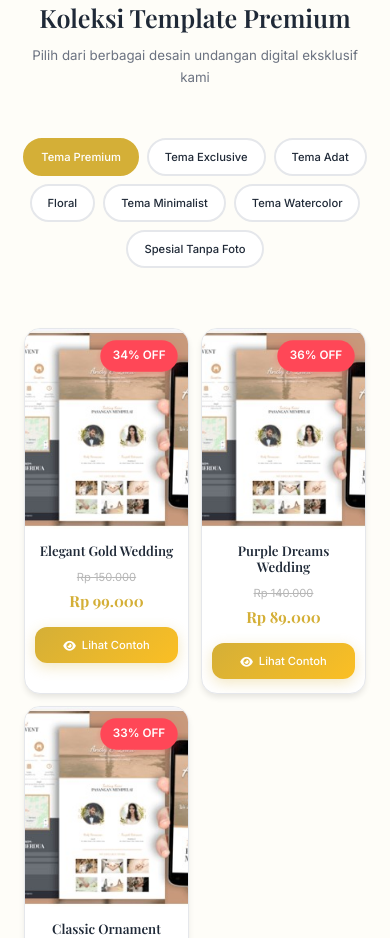
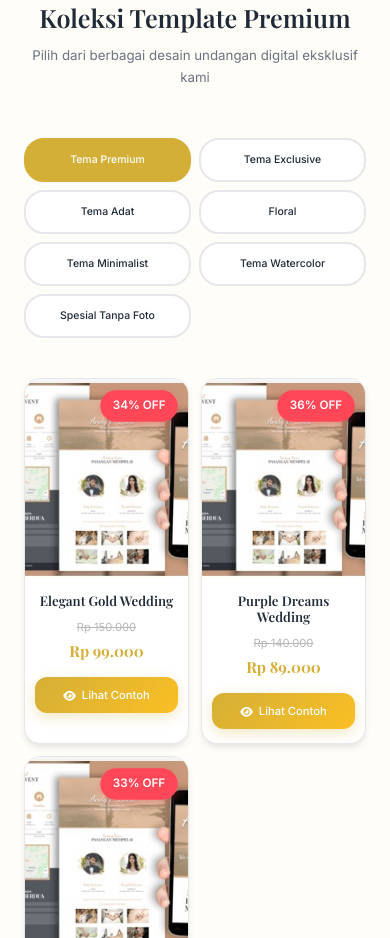
Before and after one commit to radenznr/digital-invitations-landing, a plain HTML site: page index.html in a window 390 px wide. Shown: the part 2960-3898 px from the top of the page. Drawn offline with nearby package versions, Linux system fonts and the light colour scheme.

Commit message:
Update styles.css

```diff
--- a/styles.css
+++ b/styles.css
@@ -1997,18 +1997,26 @@ button {
     }
 
     .gallery-tabs {
-        flex-direction: row;
-        justify-content: center;
-        align-items: center;
+        display: grid;
+        grid-template-columns: repeat(2, 1fr);
         gap: 8px;
-        flex-wrap: wrap;
+        max-width: 100%;
+        margin: 0 auto 40px;
+        padding: 0 8px;
     }
 
     .tab-btn {
-        padding: 10px 16px;
-        font-size: 0.8rem;
+        padding: 12px 8px;
+        font-size: 0.75rem;
         min-width: auto;
         white-space: nowrap;
+        text-align: center;
+        border-radius: 20px;
+        line-height: 1.2;
+        display: flex;
+        align-items: center;
+        justify-content: center;
+        min-height: 44px; /* Ensure touch-friendly height */
     }
 
     /* Optimized mobile gallery layout - 2 columns with better spacing */
```
